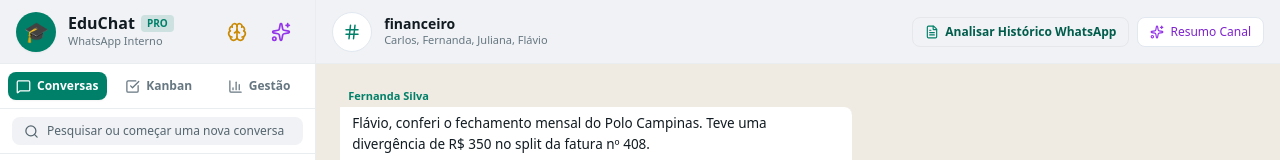
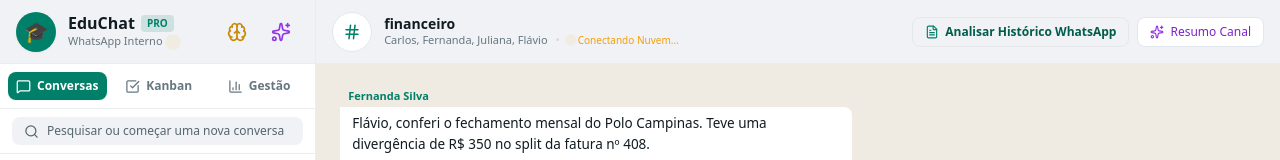
Before and after one commit to flaviomottaminds-byte/educhat, a React (Vite) app: page / in a window 1280 px wide. Shown: the top 160 px of the page. Built offline with nearby package versions, Linux system fonts and the light colour scheme; no server answers; the database is empty.

Commit message:
fix: Realtime multi-device sync, symmetric DM room keys, active user session persistence, and live connection status indicators

```diff
--- a/src/App.jsx
+++ b/src/App.jsx
@@ -13,7 +13,8 @@ import {
   INITIAL_CHANNELS,
   INITIAL_COLLABORATORS,
   INITIAL_MESSAGES,
-  INITIAL_TASKS
+  INITIAL_TASKS,
+  getChatKey
 } from './data/initialData';
 
 const INITIAL_VIP_CLIENTS = [
@@ -52,10 +53,19 @@ export default function App() {
   const [theme, setTheme] = useState('light'); // 'light' (Clean White WhatsApp) | 'dark'
   const toggleTheme = () => setTheme((prev) => (prev === 'light' ? 'dark' : 'light'));
   const [collaborators, setCollaborators] = useState(INITIAL_COLLABORATORS);
-  const [currentUser, setCurrentUser] = useState(INITIAL_COLLABORATORS[0]); // Flávio Motta (Diretor)
+  const [currentUser, setCurrentUser] = useState(() => {
+    try {
+      const saved = localStorage.getItem('educhat_user_id');
+      const found = INITIAL_COLLABORATORS.find((u) => u.id === saved);
+      return found || INITIAL_COLLABORATORS[0];
+    } catch {
+      return INITIAL_COLLABORATORS[0];
+    }
+  });
   const [channels, setChannels] = useState(INITIAL_CHANNELS);
   const [messages, setMessages] = useState(INITIAL_MESSAGES);
   const [tasks, setTasks] = useState(INITIAL_TASKS);
+  const [realtimeStatus, setRealtimeStatus] = useState('connecting'); // 'connected' | 'connecting' | 'error'
 
   // Base de Conhecimento, SLAs e Memória da IA
   const [vipClients, setVipClients] = useState(INITIAL_VIP_CLIENTS);
@@ -95,7 +105,7 @@ export default function App() {
         data: collaborators.find((u) => u.id === activeChat.id) || collaborators[1],
       };
 
-  const currentChatKey = activeChat.type === 'channel' ? activeChat.id : `dm-${activeChat.id}`;
+  const currentChatKey = getChatKey(activeChat, currentUser.id);
   const currentMessages = messages[currentChatKey] || [];
 
   // =========================================================================
@@ -113,7 +123,11 @@ export default function App() {
         if (dbMessages && dbMessages.length > 0) {
           const grouped = {};
           dbMessages.forEach((m) => {
-            const key = m.chat_id;
+            const rawKey = m.chat_id;
+            const key = rawKey === 'dm-u2' ? 'dm-u1-u2' :
+                        rawKey === 'dm-u3' ? 'dm-u1-u3' :
+                        rawKey === 'dm-u4' ? 'dm-u1-u4' :
+                        rawKey === 'dm-u5' ? 'dm-u1-u5' : rawKey;
             if (!grouped[key]) grouped[key] = [];
             grouped[key].push({
               id: m.id,
@@ -199,7 +213,11 @@ export default function App() {
         { event: 'INSERT', schema: 'public', table: 'messages' },
         (payload) => {
           const row = payload.new;
-          const cKey = row.chat_id;
+          const rawKey = row.chat_id;
+          const cKey = rawKey === 'dm-u2' ? 'dm-u1-u2' :
+                       rawKey === 'dm-u3' ? 'dm-u1-u3' :
+                       rawKey === 'dm-u4' ? 'dm-u1-u4' :
+                       rawKey === 'dm-u5' ? 'dm-u1-u5' : rawKey;
           const incoming = {
             id: row.id,
             senderId: row.sender_id,
@@ -261,7 +279,15 @@ export default function App() {
           }
         }
       )
-      .subscribe();
+      .subscribe((status) => {
+        if (status === 'SUBSCRIBED') {
+          setRealtimeStatus('connected');
+        } else if (status === 'CHANNEL_ERROR' || status === 'TIMED_OUT') {
+          setRealtimeStatus('error');
+        } else {
+          setRealtimeStatus('connecting');
+        }
+      });
 
     return () => {
       supabase.removeChannel(channelListener);
@@ -473,6 +499,9 @@ export default function App() {
 
   const handleSwitchUser = (newUser) => {
     setCurrentUser(newUser);
+    try {
+      localStorage.setItem('educhat_user_id', newUser.id);
+    } catch {}
     if (activeChat.type === 'dm' && activeChat.id === newUser.id) {
       setActiveChat({ type: 'dm', id: newUser.id === 'u1' ? 'u2' : 'u1' });
     }
@@ -551,6 +580,7 @@ export default function App() {
         onToggleTheme={toggleTheme}
         currentUser={currentUser}
         onSwitchUser={handleSwitchUser}
+        realtimeStatus={realtimeStatus}
       />
 
       {/* Área Central Baseada na Visualização Ativa */}
@@ -562,6 +592,8 @@ export default function App() {
           onCreateTaskFromMessage={handleCreateTaskFromMessage}
           onSummarizeChat={handleSummarizeChat}
           onOpenWhatsAppDossier={() => setIsDossierOpen(true)}
+          currentUser={currentUser}
+          realtimeStatus={realtimeStatus}
         />
       )}
 
--- a/src/components/ChatArea.jsx
+++ b/src/components/ChatArea.jsx
@@ -7,7 +7,9 @@ export default function ChatArea({
   onSendMessage,
   onCreateTaskFromMessage,
   onSummarizeChat,
-  onOpenWhatsAppDossier
+  onOpenWhatsAppDossier,
+  currentUser,
+  realtimeStatus = 'connected'
 }) {
   const [inputText, setInputText] = useState('');
   const messagesEndRef = useRef(null);
@@ -59,10 +61,29 @@ export default function ChatArea({
                 </span>
               )}
             </h2>
-            <p className="text-[11px] text-[#667781] dark:text-chatTextMuted">
-              {isDM
-                ? target.online ? 'online' : 'visto por último hoje às 18:40'
-                : 'Carlos, Fernanda, Juliana, Flávio'}
+            <p className="text-[11px] text-[#667781] dark:text-chatTextMuted flex items-center gap-2">
+              <span>
+                {isDM
+                  ? target.online ? 'online' : 'visto por último hoje às 18:40'
+                  : 'Carlos, Fernanda, Juliana, Flávio'}
+              </span>
+              <span className="text-gray-300 dark:text-gray-600">•</span>
+              {realtimeStatus === 'connected' ? (
+                <span className="text-[10px] text-emerald-600 dark:text-emerald-400 font-medium flex items-center gap-1">
+                  <span className="w-1.5 h-1.5 rounded-full bg-emerald-500 animate-pulse"></span>
+                  Tempo Real Ativo
+                </span>
+              ) : realtimeStatus === 'connecting' ? (
+                <span className="text-[10px] text-amber-500 font-medium flex items-center gap-1">
+                  <span className="w-1.5 h-1.5 rounded-full bg-amber-500 animate-ping"></span>
+                  Conectando Nuvem...
+                </span>
+              ) : (
+                <span className="text-[10px] text-red-500 font-medium flex items-center gap-1">
+                  <span className="w-1.5 h-1.5 rounded-full bg-red-500"></span>
+                  Reconectando
+                </span>
+              )}
             </p>
           </div>
         </div>
@@ -104,7 +125,7 @@ export default function ChatArea({
           </div>
         ) : (
           messages.map((m) => {
-            const isMe = m.senderId === 'u1'; // Flávio
+            const isMe = m.senderId === currentUser?.id;
             const isBot = m.senderId === 'bot';
 
             return (
--- a/src/components/Sidebar.jsx
+++ b/src/components/Sidebar.jsx
@@ -35,7 +35,8 @@ export default function Sidebar({
   theme,
   onToggleTheme,
   currentUser,
-  onSwitchUser
+  onSwitchUser,
+  realtimeStatus = 'connected'
 }) {
   const [searchQuery, setSearchQuery] = useState('');
   const isDirector = currentUser?.roleType === 'diretor';
@@ -73,7 +74,16 @@ export default function Sidebar({
                 PRO
               </span>
             </h1>
-            <p className="text-[11px] text-chatTextMuted">WhatsApp Interno</p>
+            <p className="text-[11px] text-chatTextMuted flex items-center gap-1.5">
+              <span>WhatsApp Interno</span>
+              {realtimeStatus === 'connected' ? (
+                <span className="w-2 h-2 rounded-full bg-emerald-500 animate-pulse" title="Supabase Realtime Conectado" />
+              ) : realtimeStatus === 'connecting' ? (
+                <span className="w-2 h-2 rounded-full bg-amber-500 animate-ping" title="Conectando..." />
+              ) : (
+                <span className="w-2 h-2 rounded-full bg-red-500" title="Desconectado" />
+              )}
+            </p>
           </div>
         </div>
 
--- a/src/data/initialData.js
+++ b/src/data/initialData.js
@@ -71,8 +71,8 @@ export const INITIAL_MESSAGES = {
     }
   ],
 
-  // Conversas Privadas 1 a 1 (Estilo WhatsApp) entre Flávio e cada colaborador
-  'dm-u2': [
+  // Conversas Privadas 1 a 1 (Estilo WhatsApp) com Chave Simétrica (dm-{userA}-{userB})
+  'dm-u1-u2': [
     {
       id: 'dm1_1',
       senderId: 'u2',
@@ -98,7 +98,7 @@ export const INITIAL_MESSAGES = {
       actionExtracted: false,
     }
   ],
-  'dm-u3': [
+  'dm-u1-u3': [
     {
       id: 'dm2_1',
       senderId: 'u3',
@@ -116,7 +116,7 @@ export const INITIAL_MESSAGES = {
       actionExtracted: false,
     }
   ],
-  'dm-u4': [
+  'dm-u1-u4': [
     {
       id: 'dm3_1',
       senderId: 'u4',
@@ -126,7 +126,7 @@ export const INITIAL_MESSAGES = {
       actionExtracted: false,
     }
   ],
-  'dm-u5': [
+  'dm-u1-u5': [
     {
       id: 'dm4_1',
       senderId: 'u5',
@@ -136,6 +136,13 @@ export const INITIAL_MESSAGES = {
       actionExtracted: false,
     }
   ]
+};
+
+export const getChatKey = (activeChat, currentUserId) => {
+  if (!activeChat) return 'c-geral';
+  if (activeChat.type === 'channel') return activeChat.id;
+  const ids = [currentUserId, activeChat.id].sort();
+  return `dm-${ids[0]}-${ids[1]}`;
 };
 
 export const INITIAL_TASKS = [
```
